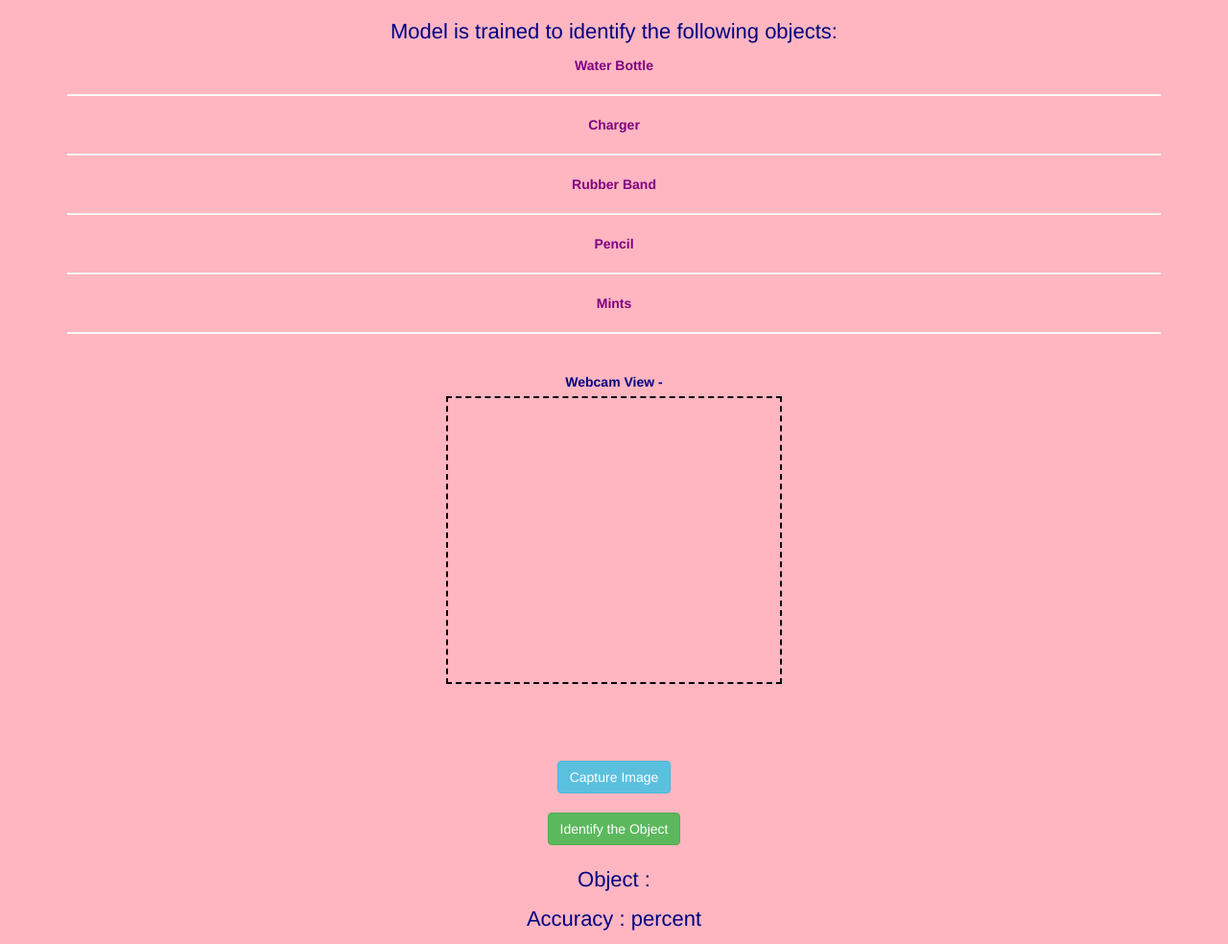
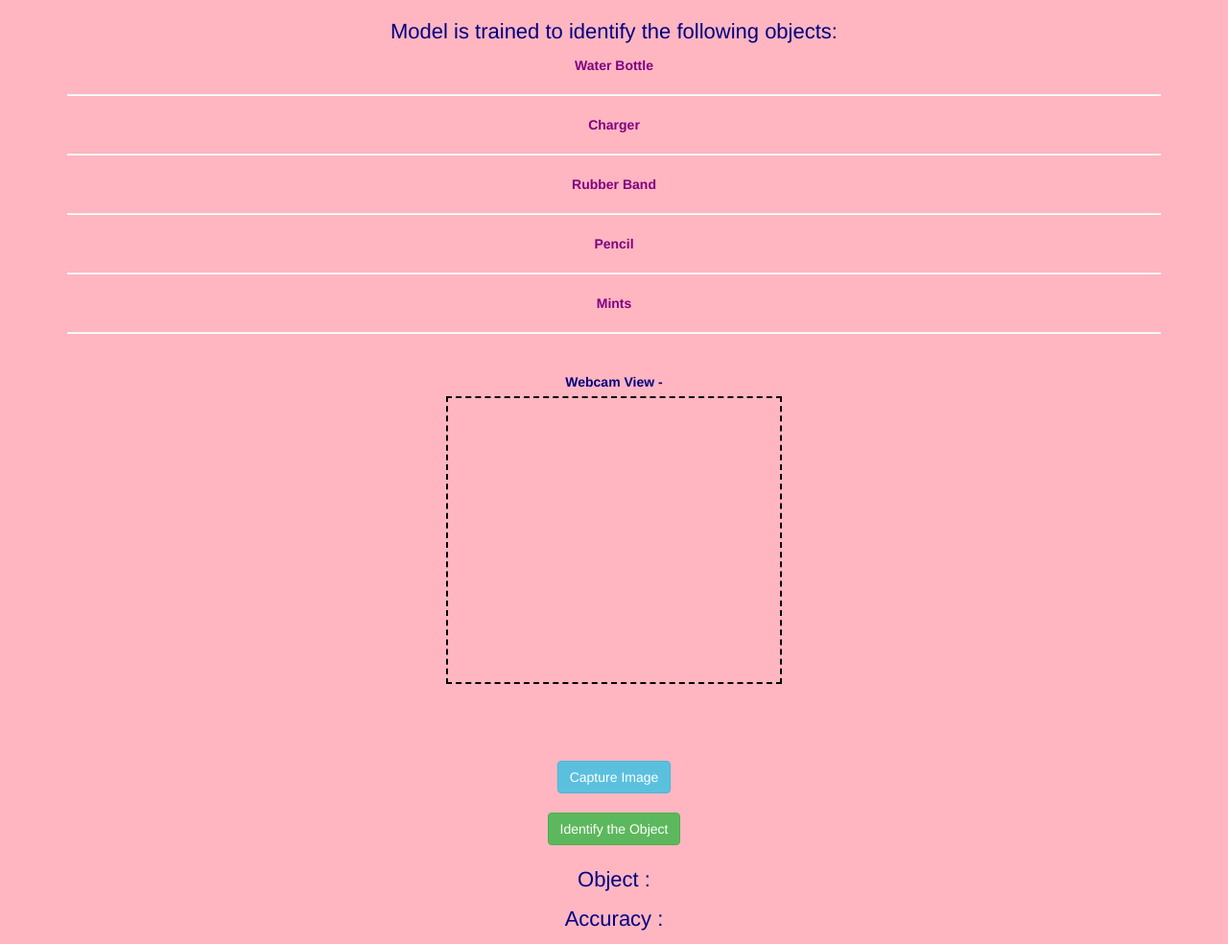
Before and after one commit to ishitha-ch/object-recognizer, a plain HTML site: page index.html in a window 1280 px wide. Shown: the part 66-1050 px from the top of the page at 96% size. Drawn offline with nearby package versions, Linux system fonts and the light colour scheme; a script that the page names is missing.

Commit message:
Update index.html

```diff
--- a/index.html
+++ b/index.html
@@ -36,7 +36,7 @@
       <br><br>
 
       <p style="font-size: 22px;">Object : <span id="result_object"></span> </p>
-      <p style="font-size: 22px;">Accuracy : <span id="object_accuracy"></span> percent</p>
+      <p style="font-size: 22px;">Accuracy : <span id="object_accuracy"></span> </p>
     </center>
 
   </div>
```
